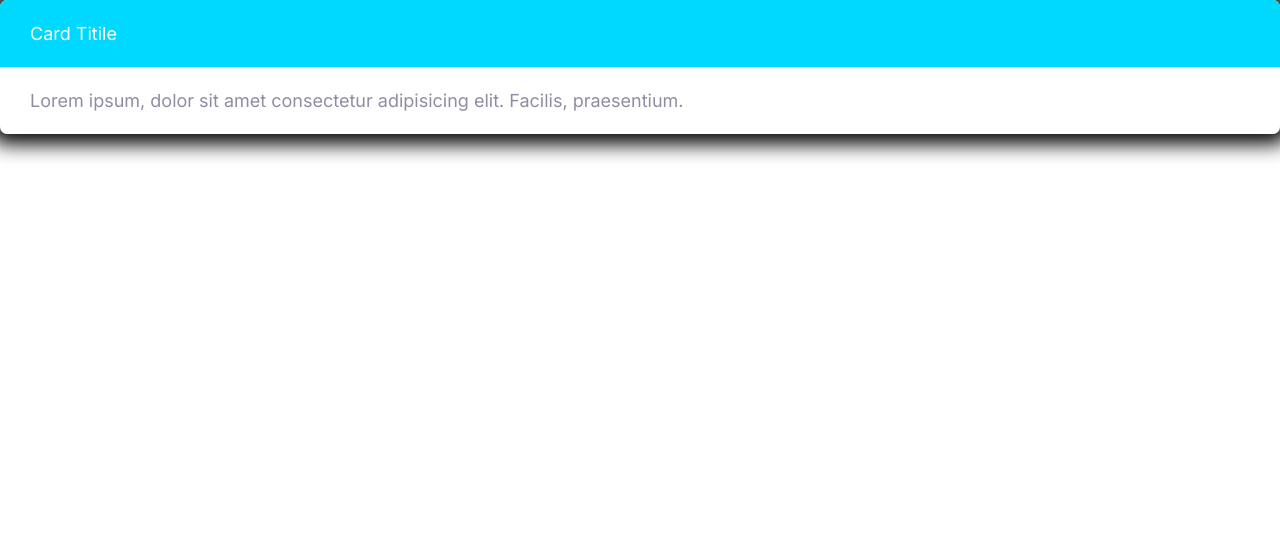
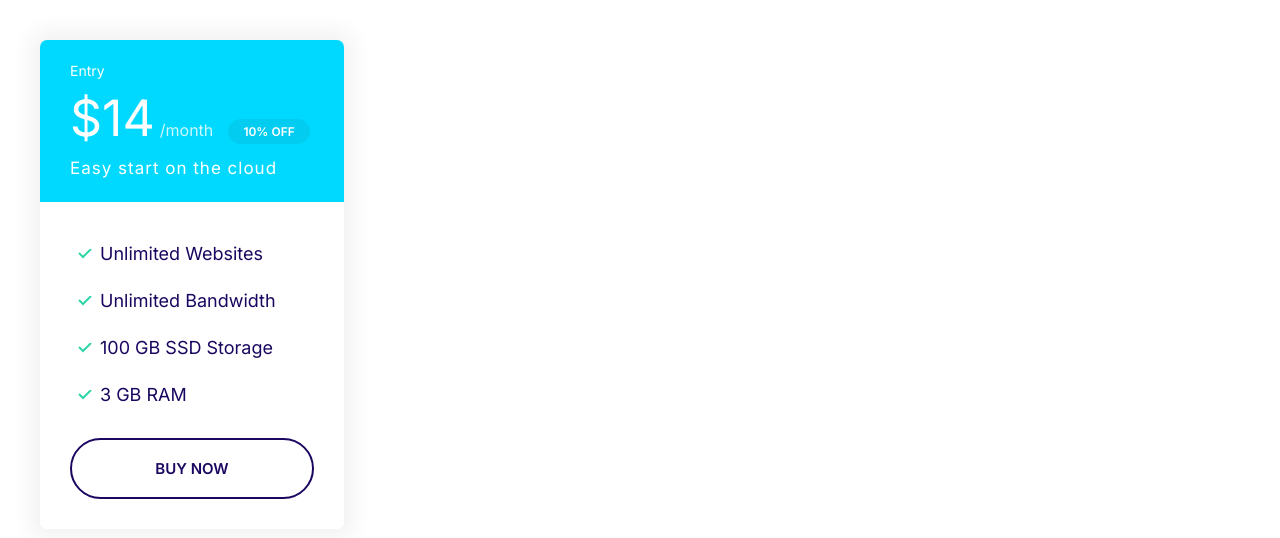
Before and after one commit to knight0809/kyro, a plain HTML site: page index.html in a window 1280 px wide. Drawn offline with Linux system fonts and the light colour scheme.

Commit message:
Build plans components

```diff
--- a/css/styles.css
+++ b/css/styles.css
@@ -8,7 +8,9 @@
   --border-radius: 30px;
 }
 
-*,*::before,*::after {
+*,
+*::before,
+*::after {
   box-sizing: border-box;
 }
 
@@ -79,7 +81,7 @@ a {
 }
 
 .link-arrow::after {
-  content: '-->';
+  content: "-->";
   margin-left: 5px;
   transition: margin 0.15s;
 }
@@ -114,6 +116,7 @@ a {
 
 .badge--small {
   font-size: 1.6rem;
+  padding: 0.5rem 1.5rem;
 }
 
 @media screen and (min-width: 1024px) {
@@ -276,11 +279,12 @@ a {
 /* Cards */
 .card {
   border-radius: 7px;
-  box-shadow: 0 0 20px 10px #000;
+  box-shadow: 0 0 20px 10px #f3f3f3;
   overflow: hidden;
 }
 
-.card__header, .card__body {
+.card__header,
+.card__body {
   padding: 2rem 3rem;
 }
 
@@ -293,3 +297,55 @@ a {
   background: var(--color-secondary);
   color: #fff;
 }
+
+.card--secondary .badge--secondary {
+  background: #02cdf1;
+}
+
+/* Plans */
+.plan__name {
+  color: #fff;
+  margin: 0;
+  font-weight: 500;
+  font-size: 2.4rem;
+}
+
+.plan__price {
+  font-size: 6rem;
+}
+
+.plan__billing-cycle {
+  font-size: 2.4rem;
+  font-weight: 300;
+  opacity: 0.8;
+  margin-right: 1rem;
+}
+
+.plan__description {
+  font-size: 2rem;
+  font-weight: 300;
+  letter-spacing: 1px;
+  display: block;
+}
+
+.plan .list__item {
+  margin-bottom: 2rem;
+}
+
+@media screen and (min-width: 1024px) {
+  .plan__name {
+    font-size: 1.4rem;
+  }
+
+  .plan__price {
+    font-size: 5rem;
+  }
+
+  .plan__billing-cycle {
+    font-size: 1.6rem;
+  }
+
+  .plan__description {
+    font-size: 1.7rem;
+  }
+}
--- a/index.html
+++ b/index.html
@@ -12,10 +12,26 @@
     <link rel="stylesheet" href="css/styles.css">
 </head>
 <body>
-    <div class="card card--secondary">
-        <header class="card__header">Card Titile</header>
-        <div class="card__body">
-            Lorem ipsum, dolor sit amet consectetur adipisicing elit. Facilis, praesentium.
+    <div style="width: 30%; padding: 4rem">
+        <div class="plan">
+            <div class="card card--secondary">
+                <header class="card__header">
+                    <h3 class="plan__name">Entry</h3>
+                    <span class="plan__price">$14</span>
+                    <span class="plan__billing-cycle">/month</span>
+                    <span class="badge badge--secondary badge--small">10% OFF</span>
+                    <span class="plan__description">Easy start on the cloud</span>
+                </header>
+                <div class="card__body">
+                    <ul class="list list--tick">
+                        <li class="list__item">Unlimited Websites</li>
+                        <li class="list__item">Unlimited Bandwidth</li>
+                        <li class="list__item">100 GB SSD Storage</li>
+                        <li class="list__item">3 GB RAM</li>
+                    </ul>
+                    <button class="btn btn--outline btn--block">Buy Now</button>
+                </div>
+            </div>
         </div>
     </div>
 </body>
```
Also changed, not shown: components/plans.html (added, +20 -0 lines).
